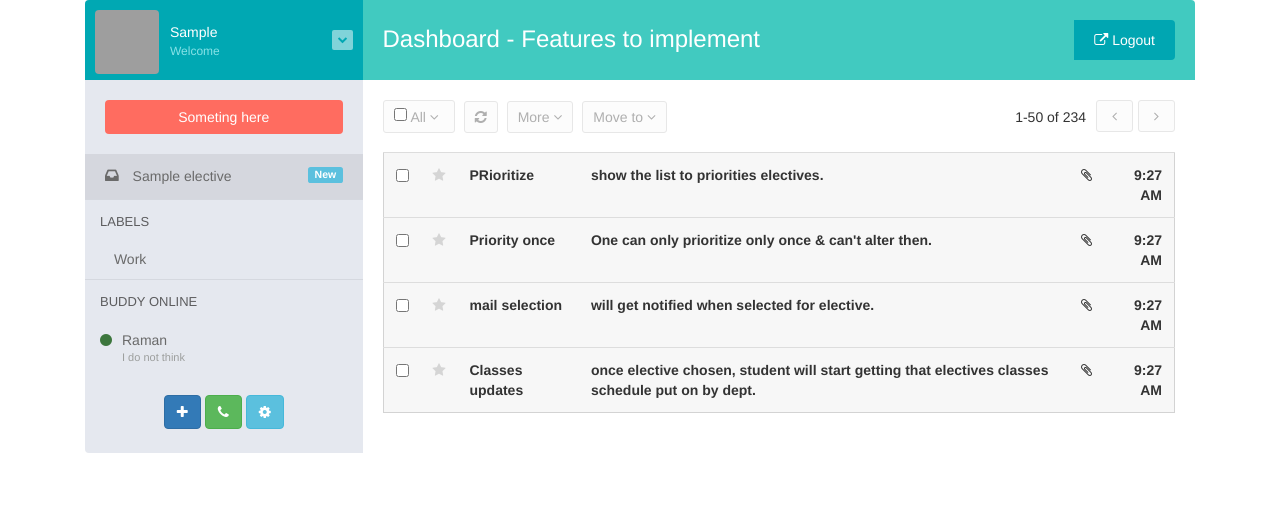
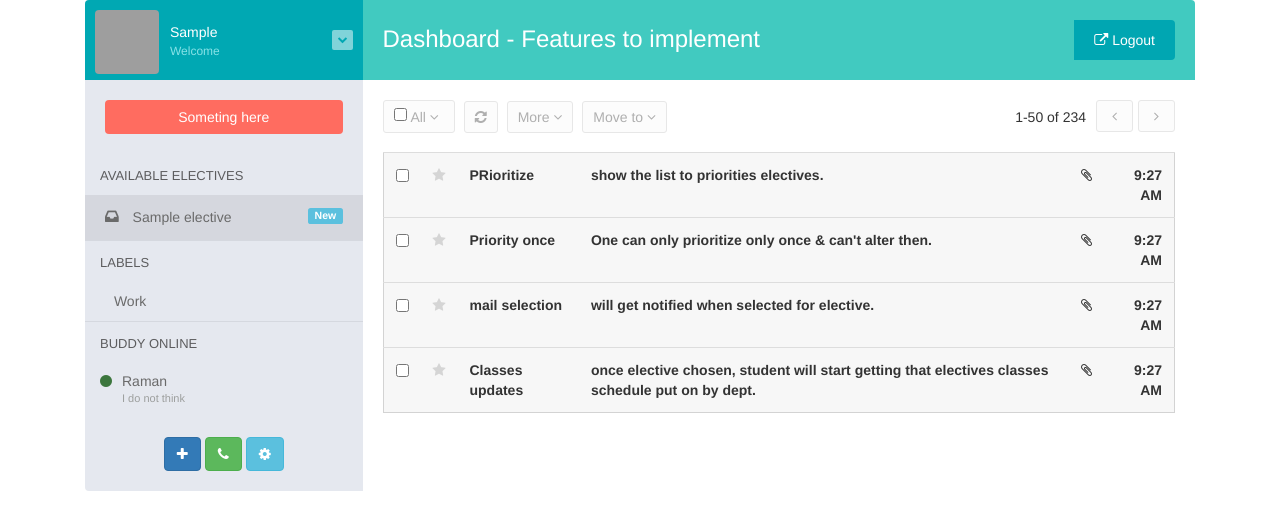
Before and after one commit to Rishabh04-02/Elective-manager-prototype, a PHP site: page /student/student_profile.php in a window 1280 px wide. Shown: the top 530 px of the page. Run offline with PHP 8.4, Linux system fonts and the light colour scheme; the visitor is signed in with stand-in values (Sample User, id 1); tables that the repository leaves empty or names only in its code hold one stand-in row (values such as "Sample post"); a stand-in replaces the project's code that opens the database connection; some libraries are stand-ins or nearby versions; grey boxes are pictures that could not be loaded.

Commit message:
modifications

```diff
--- a/student/student_profile.php
+++ b/student/student_profile.php
@@ -32,21 +32,23 @@ include('student_session.php');
                               Someting here
                           </a>
                       </div>
-                      <ul class="inbox-nav inbox-divider">
+                      <ul class="inbox-nav inbox-divider nav nav-pills nav-stacked labels-info inbox-divider">
+                      <li> <h4>Available Electives</h4> </li>
                       <?php
                             $abc="SELECT  elecname  FROM elective WHERE 1";
-  if($result = mysqli_query($connection, $abc))
-  {
-  while($rowa = mysqli_fetch_array($result))
-  {
-  $out=$rowa['elecname'];
+                            if($result = mysqli_query($connection, $abc))
+                              {
+                                while($rowa = mysqli_fetch_array($result))
+                                  {
+                                    $out=$rowa['elecname'];
 
                       ?>
                           <li class="active">
                               <a href="#"><i class="fa fa-inbox"></i> <?php echo $out; ?> <span class="label label-info pull-right">New</span></a>
                               </li>
                               <?php
-                                    } }
+                                    }
+                                     }
                               ?>
 
                       </ul>
```
